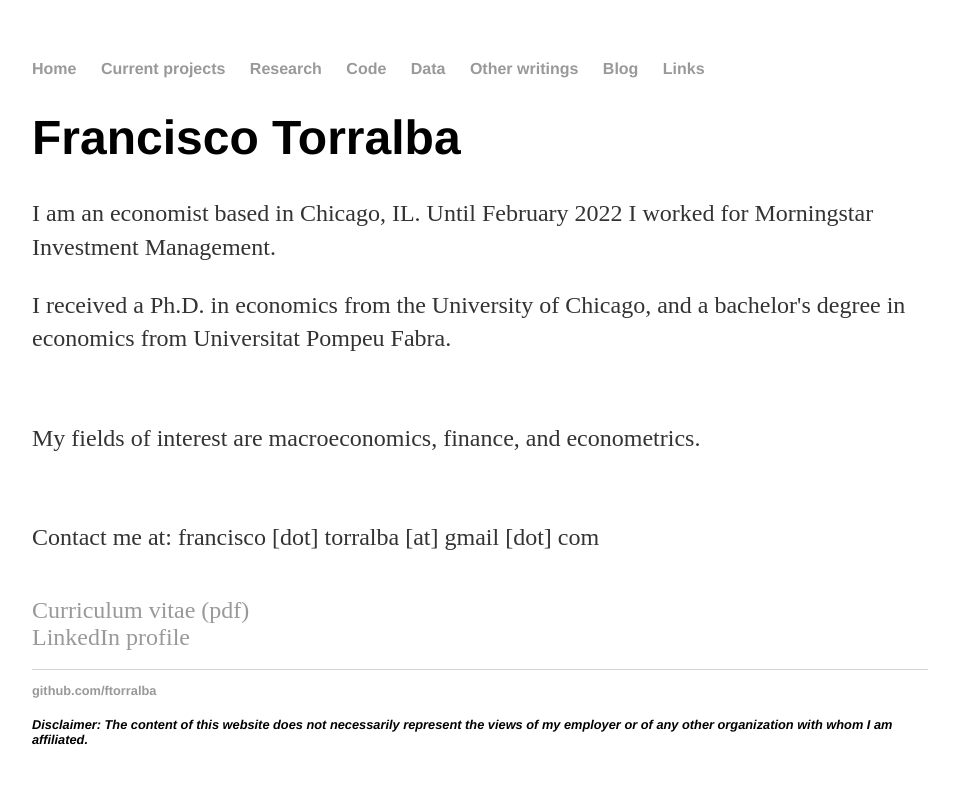
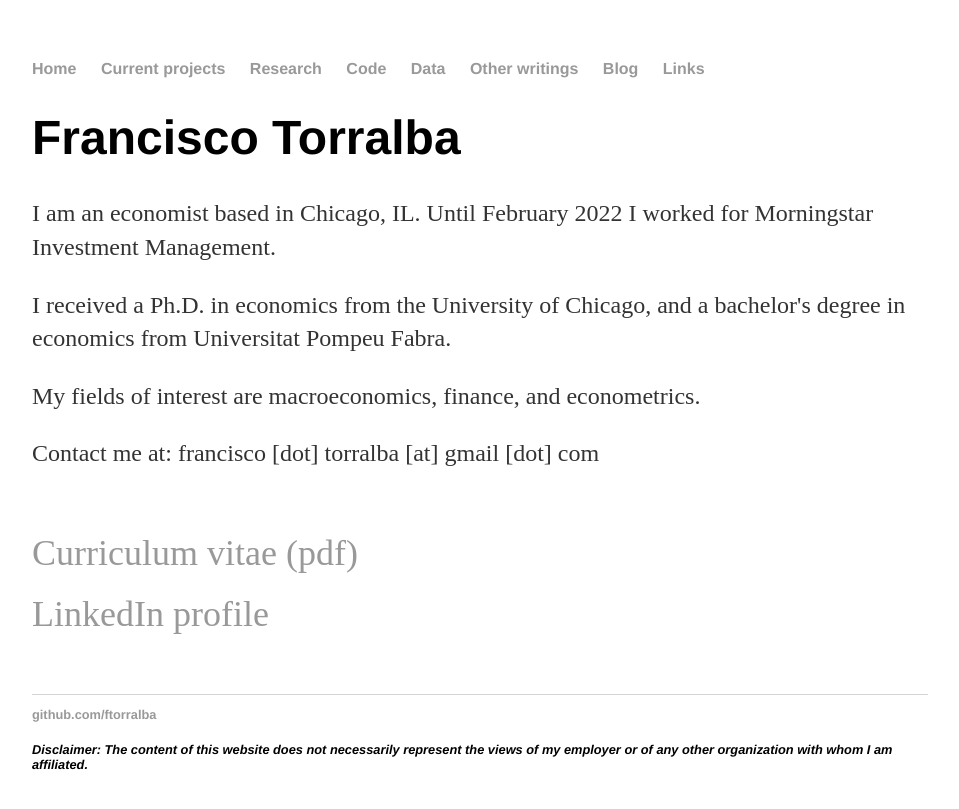
Before and after one commit to ftorralba/ftorralba.github.io, a Jekyll site: the page built from index.html, in a window 1280 px wide. Shown: the top 809 px of the page, without its empty margins (160-1119 px from the left). Built offline with Jekyll 4.4.1, drawn with Linux system fonts in a browser that asks for light colours.

Commit message:
Update index.html

```diff
--- a/index.html
+++ b/index.html
@@ -7,14 +7,14 @@
 	<p>I am an economist based in Chicago, IL. Until February 2022 I worked for Morningstar Investment Management.
 	</br>
 	<p>I received a Ph.D. in economics from the University of Chicago, and a bachelor's degree in economics from Universitat Pompeu Fabra.</p>
+
+	<p>My fields of interest are macroeconomics, finance, and econometrics.</p>
+
+	<p>Contact me at: francisco [dot] torralba [at] gmail [dot] com</p>
 	</br>
-	<p>My fields of interest are macroeconomics, finance, and econometrics.</p>
-	</br>
-        <p>Contact me at: francisco [dot] torralba [at] gmail [dot] com</p>
-	</br>
-        <a style='font-size: 1.5em;' href="FTorralba_Resume_short_20220305.pdf" download="FTorralba_Resume_short_20220305.pdf">Curriculum vitae (pdf)</a>
+        <p><a style='font-size: 1.5em;' href="FTorralba_Resume_short_20220305.pdf" download="FTorralba_Resume_short_20220305.pdf">Curriculum vitae (pdf)</a>
         </br>
-	<a style='font-size: 1.5em;' href="https://www.linkedin.com/in/franciscotorralba/">LinkedIn profile</a>
+	<p><a style='font-size: 1.5em;' href="https://www.linkedin.com/in/franciscotorralba/">LinkedIn profile</a>
         </br>
  	</br>
         <!--  <i><small>Disclaimer: The content of this website does not necessarily represent the views of my employer or of any other
```
